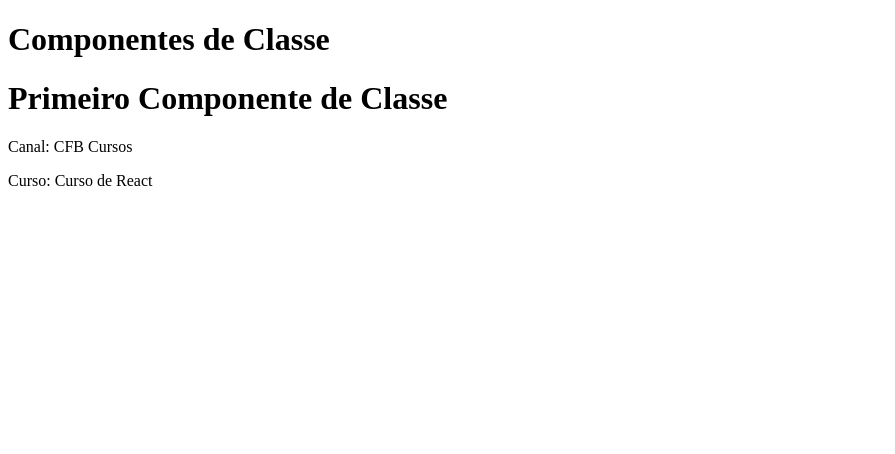
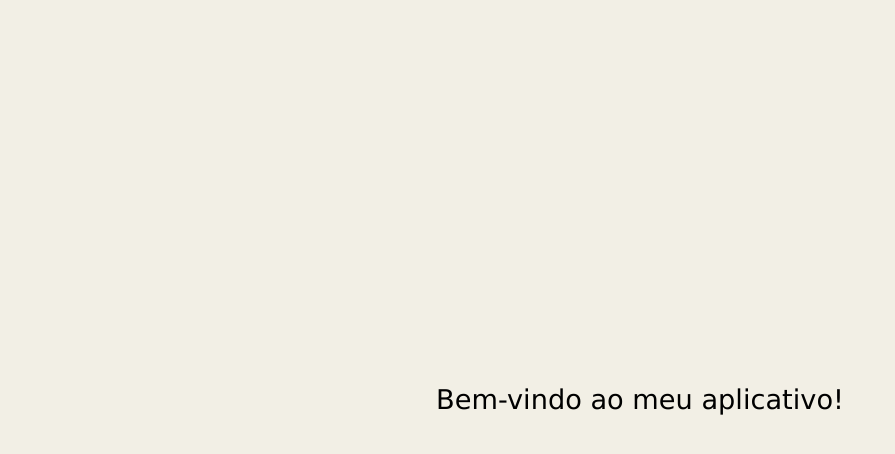
Before and after one commit to luvsscorpius/Curso-React.js-CFB-Cursos, a React (Create React App) app in the folder aula-21-componentes-de-classe/: page / in a window 1280 px wide. Shown: the top 454 px of the page, without its empty margins (0-895 px from the left). Built offline with nearby package versions, Linux system fonts and the light colour scheme.

Commit message:
feat(aula 21): exercicios - welcome

```diff
--- a/aula-21-componentes-de-classe/package.json
+++ b/aula-21-componentes-de-classe/package.json
@@ -10,6 +10,8 @@
     "react": "^18.2.0",
     "react-dom": "^18.2.0",
     "react-scripts": "5.0.1",
+    "styled-components": "^6.1.8",
+    "styled-reset": "^4.5.2",
     "web-vitals": "^2.1.4"
   },
   "scripts": {
--- a/aula-21-componentes-de-classe/src/App.js
+++ b/aula-21-componentes-de-classe/src/App.js
@@ -1,10 +1,13 @@
 import React from 'react'
 import Aula from './Components/Aula/Aula';
+import Welcome from './Components/Welcome/Welcome';
 
 function App() {
   return (
     <>
-      <Aula/>
+      {/* <Aula/> */}
+
+      <Welcome/>
     </>
   );
 }
--- /dev/null
+++ b/aula-21-componentes-de-classe/src/Components/Welcome/Styles.jsx
@@ -0,0 +1,30 @@
+import styled from 'styled-components'
+import {createGlobalStyle} from 'styled-components'
+import reset from 'styled-reset'
+
+// Resetando o css com styled-reset
+export const GlobalStyle = createGlobalStyle`
+    ${reset}
+`
+
+export const Main = styled.div`
+    width: 100%;
+    height: 100vh;
+    background-color: #F2EFE5;
+    display: flex;
+    justify-content: center;
+    align-items: center;
+`
+
+export const Content = styled.div`
+    width: 50%;
+    height: 50%;
+    display: flex;
+    justify-content: center;
+    align-items: center;
+`
+
+export const Title = styled.label`
+    font-size: 1.7rem;
+    font-family: verdana;
+`
--- /dev/null
+++ b/aula-21-componentes-de-classe/src/Components/Welcome/Welcome.jsx
@@ -0,0 +1,19 @@
+import React from 'react'
+import * as W from './Styles'
+
+class Welcome extends React.Component{
+    render() {
+        return (
+            <>
+            <W.GlobalStyle/>
+                <W.Main>
+                    <W.Content>
+                        <W.Title>Bem-vindo ao meu aplicativo!</W.Title>
+                    </W.Content>
+                </W.Main>
+            </>
+        )
+    }
+}
+
+export default Welcome
```
Also changed, not shown: 1 other file (tests, documents, lock files or other folders).
